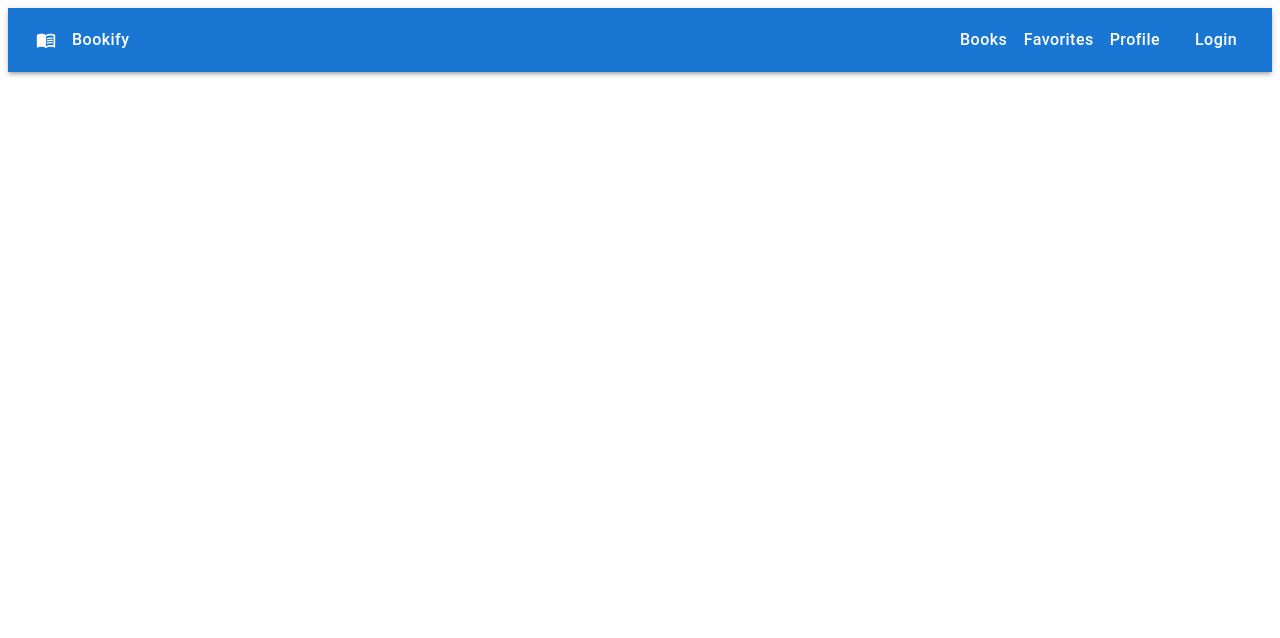
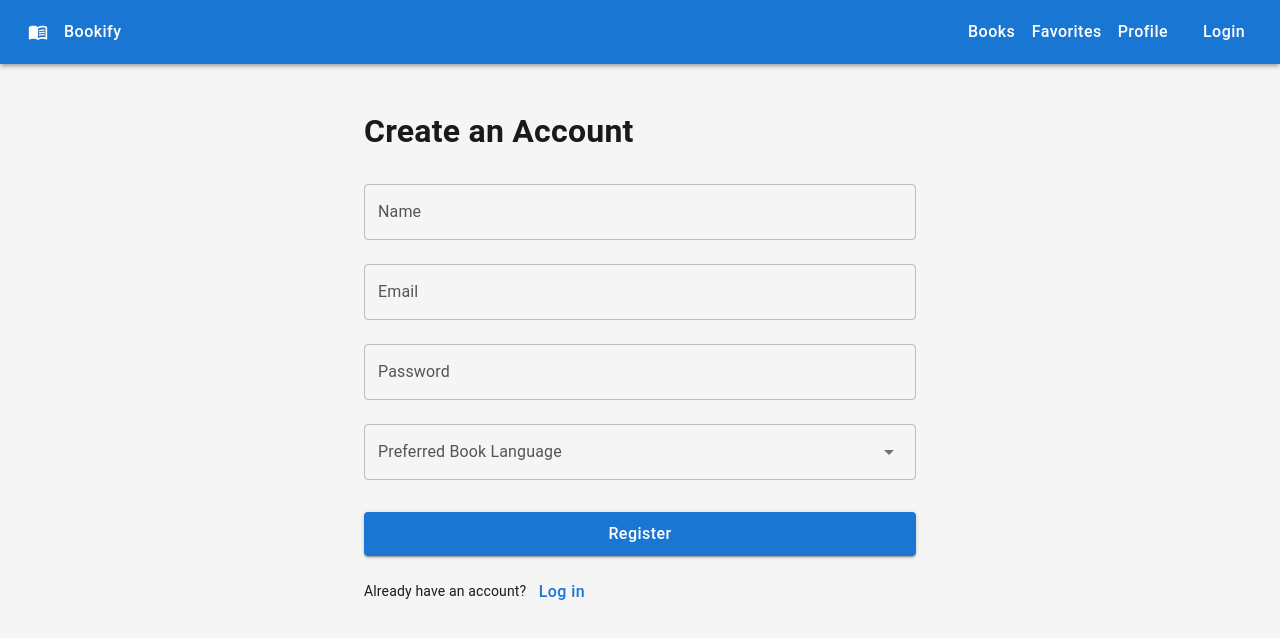
Before and after one commit to kamil3397/react-books-app, a React (Vite) app in the folder frontend/: page /register in a window 1280 px wide. Shown: the top 638 px of the page. Built offline with nearby package versions, Linux system fonts and the light colour scheme.

Commit message:
fixes after merging all branches

```diff
--- a/frontend/src/App.tsx
+++ b/frontend/src/App.tsx
@@ -1,7 +1,9 @@
 import { Outlet } from 'react-router-dom'
 import { Navbar } from './components/Navbar'
+import { CssBaseline } from '@mui/material'
 const App = () => (
   <>
+    <CssBaseline/>
     <Navbar />
     <Outlet/>
   </>
--- a/frontend/src/Providers.tsx
+++ b/frontend/src/Providers.tsx
@@ -1,18 +1,18 @@
 import { ThemeProvider } from '@mui/material'
-import { BrowserRouter } from 'react-router-dom'
 import { AuthProvider } from './context/AuthContext'
 import { theme } from './theme/theme'
 import type { PropsWithChildren } from 'react'
+import { FavoritesProvider } from './context/FavoritesContext'
 
 
 export const Providers = ({ children }: PropsWithChildren) => {
   return (
-    <BrowserRouter>
       <AuthProvider>
+        <FavoritesProvider>
         <ThemeProvider theme={theme}>
           {children}
         </ThemeProvider>
+        </FavoritesProvider>
       </AuthProvider>
-    </BrowserRouter>
   )
 }
--- a/frontend/src/components/BookCard.tsx
+++ b/frontend/src/components/BookCard.tsx
@@ -1,34 +1,73 @@
-import { Card, CardContent, CardMedia, Typography, IconButton, Container } from '@mui/material';
-import FavoriteIcon from '@mui/icons-material/Favorite';
-import FavoriteBorderIcon from '@mui/icons-material/FavoriteBorder';
+import { Card, CardContent, CardMedia, Typography, IconButton } from '@mui/material'
+import FavoriteIcon from '@mui/icons-material/Favorite'
+import FavoriteBorderIcon from '@mui/icons-material/FavoriteBorder'
 
 interface BookCardProps {
-  title: string;
-  authors: string;
-  cover?: string;
-  isFavorite: boolean;
-  onToggleFavorite: () => void;
+  title: string
+  authors: string
+  cover?: string
+  isFavorite: boolean
+  onToggleFavorite: () => void
 }
 
 export const BookCard = ({ title, authors, cover, isFavorite, onToggleFavorite }: BookCardProps) => {
   return (
-    <Card>
+    <Card
+      sx={{
+        height: '100%',
+        display: 'flex',
+        flexDirection: 'column',
+        borderRadius: 2,
+        boxShadow: 2,
+        overflow: 'hidden',
+        position: 'relative',
+      }}
+    >
       {cover && (
-        <CardMedia component="img" image={cover} alt={title} />
+        <CardMedia
+          component="img"
+          image={cover}
+          alt={title}
+          sx={{ height: 240, objectFit: 'cover' }}
+        />
       )}
 
-      <IconButton onClick={onToggleFavorite}>
+      <IconButton
+        onClick={onToggleFavorite}
+        sx={{
+          position: 'absolute',
+          top: 8,
+          right: 8,
+          color: 'error.main',
+          zIndex: 1,
+        }}
+      >
         {isFavorite ? <FavoriteIcon /> : <FavoriteBorderIcon />}
       </IconButton>
 
-      <CardContent>
-        <Container disableGutters>
-          <Typography variant="subtitle1">{title}</Typography>
-          <Typography variant="body2" color="text.secondary">
-            {authors}
-          </Typography>
-        </Container>
+      <CardContent
+        sx={{
+          flexGrow: 1,
+          display: 'flex',
+          flexDirection: 'column',
+          justifyContent: 'space-between',
+        }}
+      >
+        <Typography
+          variant="subtitle1"
+          fontWeight="bold"
+          sx={{overflow: 'hidden'}}
+        >
+          {title}
+        </Typography>
+        <Typography
+          variant="body2"
+          color="text.secondary"
+          sx={{overflow: 'hidden'}}
+        >
+          {authors}
+        </Typography>
       </CardContent>
     </Card>
-  );
-};
+  )
+}
--- a/frontend/src/components/Navbar.tsx
+++ b/frontend/src/components/Navbar.tsx
@@ -1,11 +1,11 @@
-import { AppBar, Toolbar, Button, Box } from '@mui/material'
-import MenuBookIcon from '@mui/icons-material/MenuBook'
-import { NavLink, useNavigate } from 'react-router-dom'
-import { useAuthContext } from '../context/AuthContext'
+import { AppBar, Toolbar, Button, Box } from '@mui/material';
+import MenuBookIcon from '@mui/icons-material/MenuBook';
+import { NavLink, useNavigate } from 'react-router-dom';
+import { useAuthContext } from '../context/AuthContext';
 
 export const Navbar = () => {
-  const navigate = useNavigate()
-  const { isLoggedIn, logout } = useAuthContext()
+  const navigate = useNavigate();
+  const { isLoggedIn, logout } = useAuthContext();
 
   const handleLogout = () => {
     logout();
@@ -24,30 +24,27 @@ export const Navbar = () => {
           Bookify
         </Button>
 
-        <Box>
-          <Button component={NavLink} to="/books">
-            Books
+        <Box sx={{ ml: 'auto' }}>
+          <Button component={NavLink} to="/books">Books</Button>
+          <Button component={NavLink} to="/favorites">Favorites</Button>
+          <Button
+            component={NavLink}
+            to="/profile"
+            sx={{
+              textDecoration: 'none',
+              marginRight: '1rem',
+              '&.active': {
+                fontWeight: 'bold',
+                borderBottom: '2px solid white',
+              },
+            }}
+          >
+            Profile
           </Button>
-          <Button component={NavLink} to="/favorites">
-            Favorites
-          </Button>
-          <Button component={NavLink} to="/profile" sx={{
-            color: 'inherit',
-            textDecoration: 'none',
-            marginRight: '1rem',
-            '&.active': {
-              fontWeight: 'bold',
-              borderBottom: '2px solid white',
-            },
-          }}>Profile</Button>
           {isLoggedIn ? (
-            <Button onClick={handleLogout}>
-              Logout
-            </Button>
+            <Button onClick={handleLogout}>Logout</Button>
           ) : (
-            <Button component={NavLink} to="/login">
-              Login
-            </Button>
+            <Button component={NavLink} to="/login">Login</Button>
           )}
         </Box>
       </Toolbar>
--- a/frontend/src/main.tsx
+++ b/frontend/src/main.tsx
@@ -1,12 +1,13 @@
 import { StrictMode } from 'react'
 import { createRoot } from 'react-dom/client'
 import { Providers } from './Providers'
-import App from './App'
+import { RouterProvider } from 'react-router-dom'
+import { router } from './router'
 
 createRoot(document.getElementById('root')!).render(
   <StrictMode>
     <Providers>
-      <App />
+      <RouterProvider router={router} />
     </Providers>
   </StrictMode>,
 
--- a/frontend/src/pages/Auth/Register.tsx
+++ b/frontend/src/pages/Auth/Register.tsx
@@ -127,7 +127,7 @@ export const Register = () => {
         </Button>
 
         <Typography variant="body2" mt="16px">
-          Already have an account? <Button onClick={() => navigate('/login')}>Log in</Button>
+          Already have an account? <Button variant='text' onClick={() => navigate('/login')}>Log in</Button>
         </Typography>
       </form>
     </Container>
--- a/frontend/src/pages/BooksPage/BooksPage.tsx
+++ b/frontend/src/pages/BooksPage/BooksPage.tsx
@@ -3,9 +3,8 @@ import { Container, Grid, Skeleton, TextField, Typography, Button, Box } from '@
 import { useNavigate } from 'react-router-dom';
 import axios from 'axios';
 import { jwtDecode } from 'jwt-decode';
-import { BookCard } from './BooksPageComponents/BookCard';
+import { BookCard } from '../../components/BookCard';
 import { useFavoritesContext } from '../../context/FavoritesContext';
-
 
 interface Book {
   id: number;
@@ -27,6 +26,7 @@ export const BooksPage = () => {
   const { favoriteIds, toggleFavorite } = useFavoritesContext();
 
   useEffect(() => {
+    const fetchBooks = () => {
       const token = localStorage.getItem('token');
       if (!token) {
         navigate('/login');
@@ -43,16 +43,23 @@ export const BooksPage = () => {
           .get('http://localhost:4000/books', {
             params: {
               search,
+              page,
               languages: preferredLang,
             },
           })
-      .then((res) => setBooks(res.data.results))
-      .catch(() => setBooks([]))
+          .then((res) => {
+            setBooks(res.data.results || []);
+            setTotalPages(res.data.totalPages || 1);
+          })
+          .catch(() => {
+            setBooks([]);
+            setTotalPages(1);
+          })
           .finally(() => setLoading(false));
       } catch {
         navigate('/login');
       }
-}, [search, navigate]);
+    };
 
     fetchBooks();
   }, [search, page, navigate]);
@@ -63,7 +70,7 @@ export const BooksPage = () => {
 
   return (
     <Container>
-      <Typography variant="h4">
+      <Typography variant="h4" gutterBottom>
         Browse Books
       </Typography>
 
@@ -74,9 +81,11 @@ export const BooksPage = () => {
           setSearch(e.target.value);
           setPage(1);
         }}
+        fullWidth
+        margin="normal"
       />
 
-      <Grid container>
+      <Grid container spacing={3}>
         {loading
           ? [...new Array(skeletonCount)].map((_, index) => (
               <Grid item key={index} xs={12} sm={6} md={4} lg={3}>
@@ -126,7 +135,6 @@ export const BooksPage = () => {
             Next
           </Button>
         </Box>
-
       )}
     </Container>
   );
--- a/frontend/src/pages/FavoritesPage.tsx
+++ b/frontend/src/pages/FavoritesPage.tsx
@@ -2,7 +2,7 @@ import { useEffect, useState, type FC } from 'react'
 import axios from 'axios'
 import { jwtDecode } from 'jwt-decode'
 import { Container, Grid, Typography, Alert, CircularProgress } from '@mui/material'
-import { BookCard } from './BooksPage/BooksPageComponents/BookCard'
+import { BookCard } from '../components/BookCard'
 import { useFavoritesContext } from '../context/FavoritesContext'
 
 
--- a/frontend/src/router.tsx
+++ b/frontend/src/router.tsx
@@ -5,6 +5,7 @@ import { Register } from './pages/Auth/Register'
 import { Login } from './pages/Auth/Login'
 import { BooksPage } from './pages/BooksPage/BooksPage'
 import { FavoritesPage } from './pages/FavoritesPage'
+import { ProfilePage } from './pages/ProfilePage'
 
 export const router = createBrowserRouter([
   {
@@ -16,6 +17,7 @@ export const router = createBrowserRouter([
       { path: 'login', element: <Login /> },
       { path: 'books', element: <BooksPage /> },
       { path: 'favorites', element: <FavoritesPage /> },
+      {path: 'profile', element: <ProfilePage/>}
     ],
   },
 ])
--- a/frontend/src/theme/theme.ts
+++ b/frontend/src/theme/theme.ts
@@ -67,10 +67,40 @@ export const theme = createTheme({
           textTransform: 'none',
           fontSize: '1rem',
           textDecoration: 'none',
-          color: '#ffffff',
           '&.Mui-disabled': {
             color: '#9e9e9e',
           },
+        },
+        text: {
+          color: '#1976d2',
+          '&:hover': {
+            backgroundColor: 'rgba(25, 118, 210, 0.08)',
+          },
+        },
+        contained: {
+          color: '#ffffff',
+        },
+      },
+    },
+    MuiAppBar: {
+      defaultProps: {
+        color: 'primary',
+        position: 'static',
+        elevation: 3,
+      },
+      styleOverrides: {
+        root: {
+          '& .MuiButton-root': {
+            color: 'inherit',
+          },
+        },
+      },
+    },
+    MuiToolbar: {
+      styleOverrides: {
+        root: {
+          display: 'flex',
+          justifyContent: 'space-between',
         },
       },
     },
@@ -95,6 +125,15 @@ export const theme = createTheme({
         },
       },
     },
+    MuiCardContent: {
+      styleOverrides: {
+        root: {
+          flexGrow: 1,
+          display: 'flex',
+          flexDirection: 'column',
+        },
+      },
+    },
     MuiIconButton: {
       styleOverrides: {
         root: ({ theme }) => ({
@@ -105,16 +144,6 @@ export const theme = createTheme({
           padding: 0,
           color: theme.palette.error.main,
         }),
-      },
-    },
-
-    MuiCardContent: {
-      styleOverrides: {
-        root: {
-          flexGrow: 1,
-          display: 'flex',
-          flexDirection: 'column',
-        },
       },
     },
     MuiTextField: {
@@ -135,21 +164,6 @@ export const theme = createTheme({
         },
       },
     },
-    MuiAppBar: {
-      defaultProps: {
-        color: 'primary',
-        position: 'static',
-        elevation: 3,
-      },
-    },
-    MuiToolbar: {
-      styleOverrides: {
-        root: {
-          display: 'flex',
-          justifyContent: 'space-between',
-        },
-      },
-    },
     MuiSvgIcon: {
       styleOverrides: {
         root: {
```
Also changed, not shown: frontend/src/pages/BooksPage/BooksPageComponents/BookCard.tsx (deleted, +0 -75 lines), 1 other file (tests, documents, lock files or other folders). Lines whose indentation alone changed are shown as unchanged.
